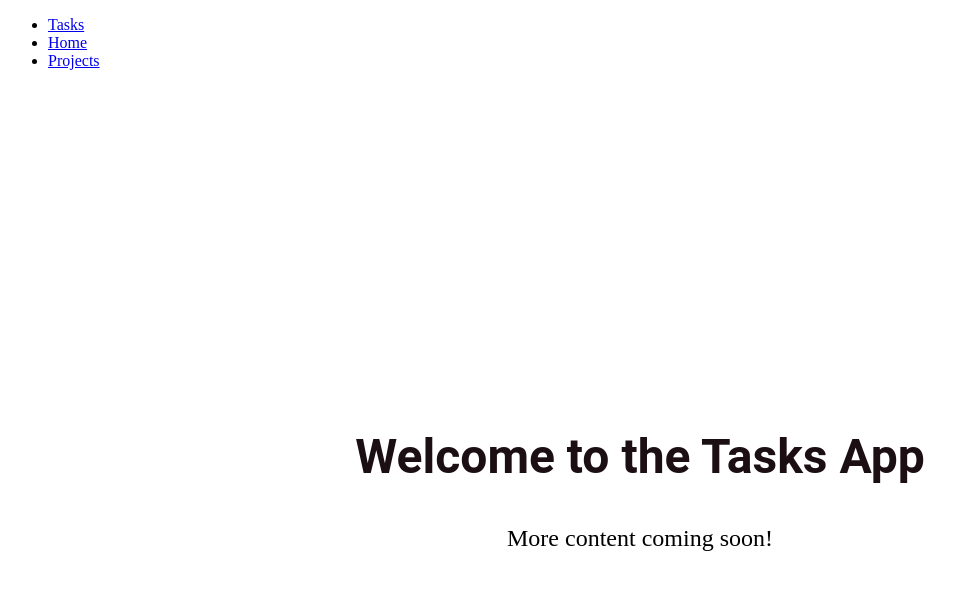
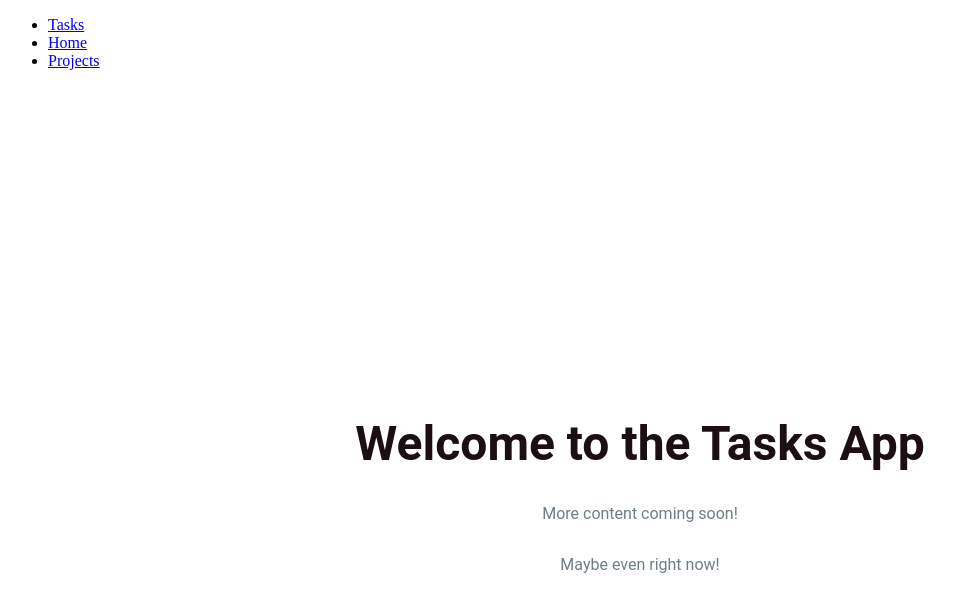
Before and after one commit to Callumk7/react-tasks-client, a React (Vite) app: page / in a window 1280 px wide. Shown: the top 612 px of the page, without its empty margins (0-955 px from the left). Built offline with nearby package versions, Linux system fonts and the light colour scheme; no server answers.

Commit message:
removed styles from placeholder pages

```diff
--- a/src/App.tsx
+++ b/src/App.tsx
@@ -13,7 +13,6 @@ import {
 	postTaskToServer,
 	fetchProjectsFromServer,
 	markTaskAsDeletedOnServer,
-	// markTaskAsCompletedOnServer,
 	toggleTaskCompletedOnServer,
 } from "./utils";
 
--- /dev/null
+++ b/src/components/styles/Container.ts
@@ -0,0 +1,9 @@
+import styled from "styled-components";
+
+export const Container = styled.div`
+	display: flex;
+	flex-direction: column;
+	align-items: center;
+	justify-content: center;
+	height: 100vh;
+`;
--- a/src/components/styles/Heading.ts
+++ /dev/null
@@ -1,10 +0,0 @@
-import styled from "styled-components";
-import { theme } from "./theme";
-
-export const Heading = styled.h1`
-	color: ${theme.colors.primary};
-	font-family: ${theme.fonts.heading};
-	font-size: 3rem;
-	font-weight: bold;
-	margin-bottom: 1rem;
-`;
--- /dev/null
+++ b/src/components/styles/Text.ts
@@ -0,0 +1,25 @@
+import styled from "styled-components";
+import { theme } from "./theme";
+
+export const Heading = styled.h1`
+	color: ${theme.colors.primary};
+	font-family: ${theme.fonts.heading};
+	font-size: 3rem;
+	font-weight: bold;
+	margin-bottom: 1rem;
+`;
+
+export const Subheading = styled.h2`
+	color: ${theme.colors.primary};
+	font-family: ${theme.fonts.heading};
+	font-size: 2rem;
+	font-weight: bold;
+	margin-bottom: 1rem;
+`;
+
+export const Paragraph = styled.p`
+	color: ${theme.colors.secondary};
+	font-family: ${theme.fonts.primary};
+	font-size: 1rem;
+	margin-bottom: 1rem;
+`;
--- a/src/components/styles/index.ts
+++ b/src/components/styles/index.ts
@@ -1 +1,3 @@
 export { StyledTask, StyledTaskTitle, StyledTaskBody, StyledTaskCheckbox } from "./Task";
+export { Heading, Subheading, Paragraph } from "./Text";
+export { Container } from "./Container";
--- a/src/pages/Home.tsx
+++ b/src/pages/Home.tsx
@@ -1,25 +1,12 @@
 import React from "react";
-import styled from "styled-components";
-import { Heading } from "../components/styles/Heading";
-
-const Container = styled.div`
-	display: flex;
-	flex-direction: column;
-	align-items: center;
-	justify-content: center;
-	height: 100vh;
-`;
-
-const Paragraph = styled.p`
-	font-size: 1.5rem;
-	text-align: center;
-`;
+import { Container, Heading, Paragraph } from "../components/styles";
 
 const Home: React.FC = () => {
 	return (
 		<Container>
 			<Heading>Welcome to the Tasks App</Heading>
 			<Paragraph>More content coming soon!</Paragraph>
+			<Paragraph>Maybe even right now!</Paragraph>
 		</Container>
 	);
 };
--- a/src/pages/NotFound.tsx
+++ b/src/pages/NotFound.tsx
@@ -1,24 +1,4 @@
-import React from "react";
-import styled from "styled-components";
-
-const Container = styled.div`
-	display: flex;
-	flex-direction: column;
-	align-items: center;
-	justify-content: center;
-	height: 100vh;
-`;
-
-const Heading = styled.h1`
-	font-size: 3rem;
-	font-weight: bold;
-	margin-bottom: 1rem;
-`;
-
-const Paragraph = styled.p`
-	font-size: 1.5rem;
-	text-align: center;
-`;
+import { Container, Heading, Paragraph } from "../components/styles";
 
 const NotFound = () => {
 	return (
```
